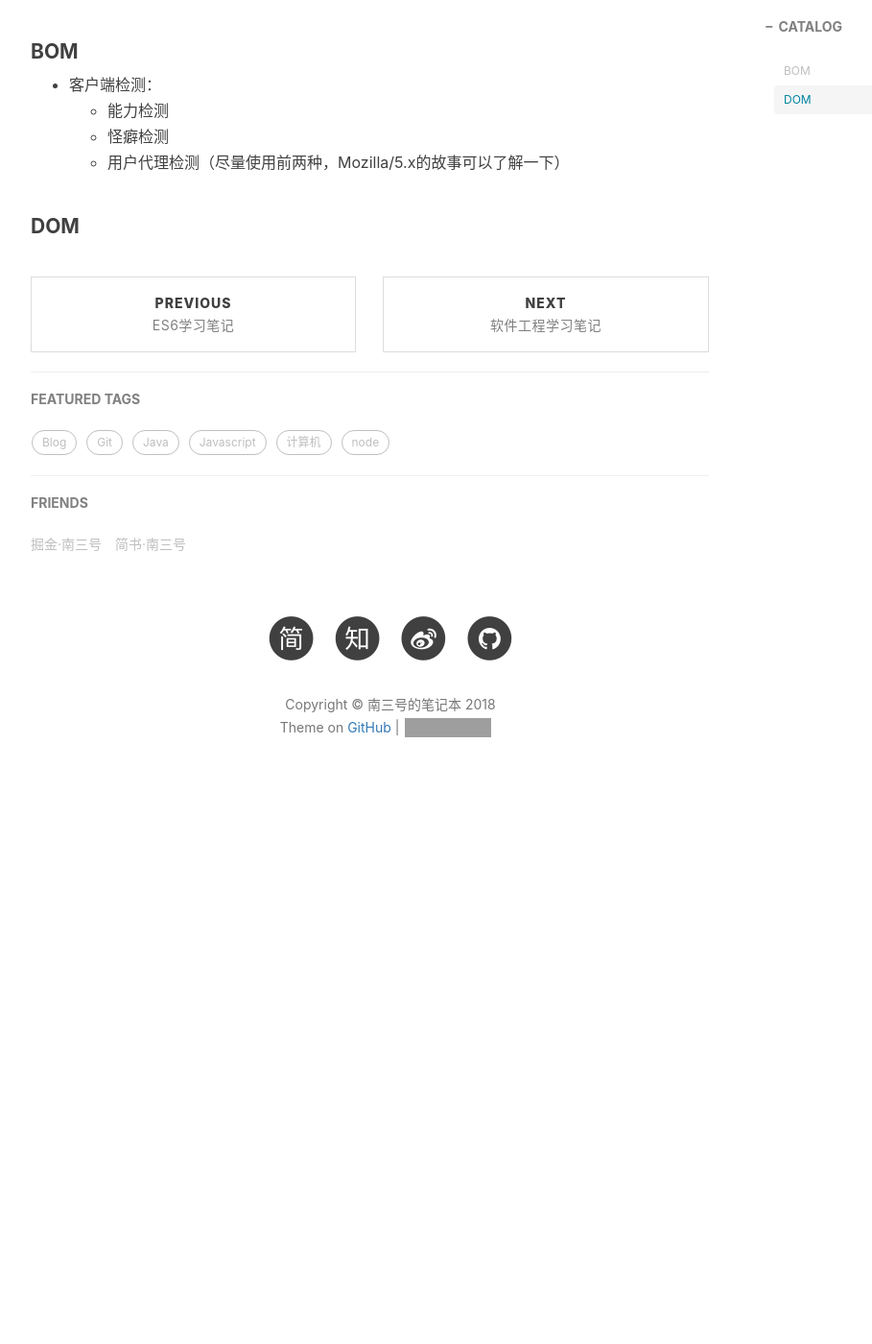
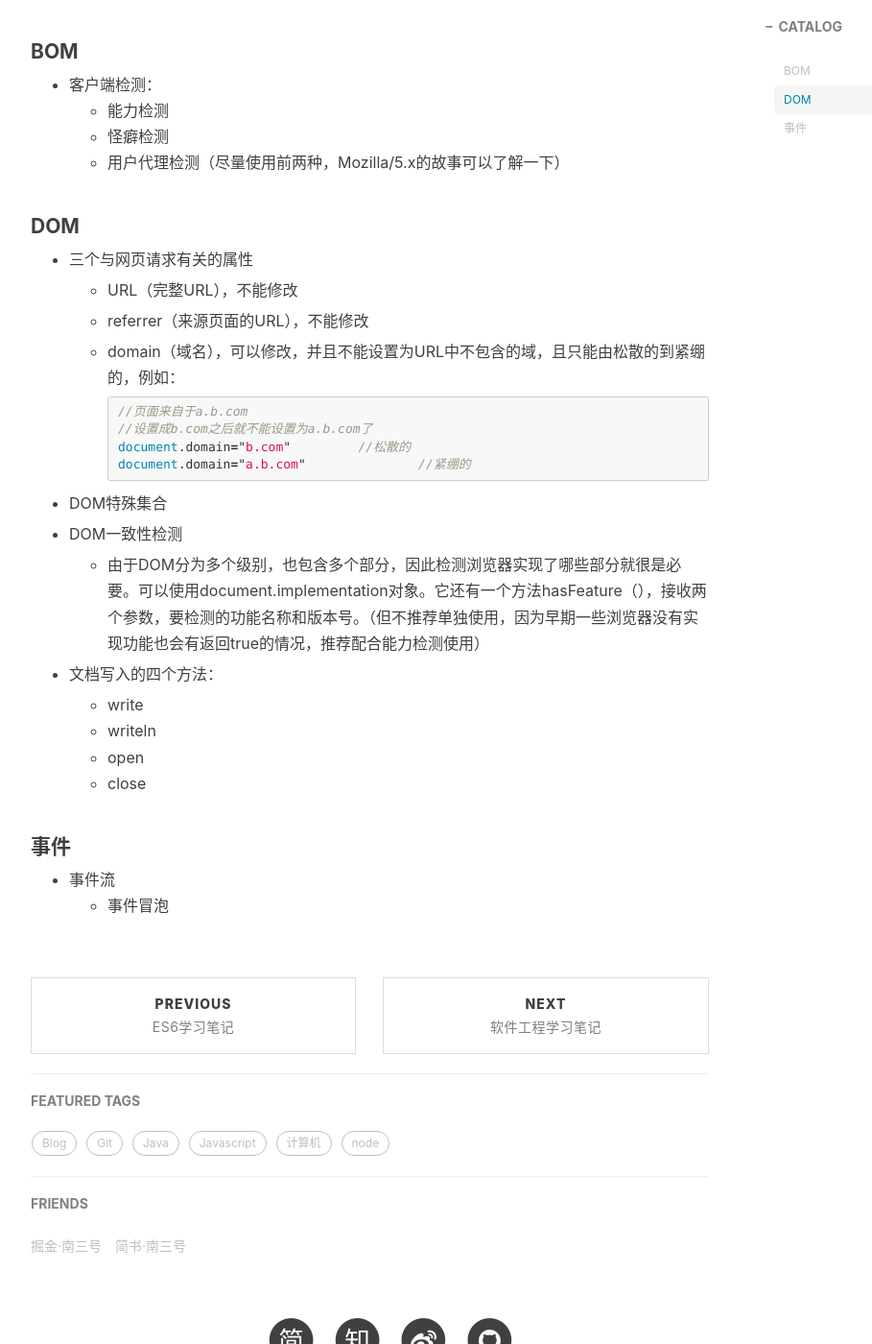
Before and after one commit to nansanhao/nansanhao.github.io, a Jekyll site: the page built from _posts/2018-04-15-Javascript高程学习.md, in a window 1280 px wide and 1400 px high, scrolled down 2446 px. Shown: the whole window at 96% size, without its empty margins (233-1142 px from the left). Built offline with Jekyll 4.4.1, drawn with Linux system fonts in a browser that asks for light colours; nearby versions of some CDN libraries; comment, search, counter and statistics services are not loaded; before the commit the page ends 3308 px from its top, so only the background shows below that; grey boxes are pictures that could not be loaded.

Commit message:
继续学习

````diff
--- a/_posts/2018-04-15-Javascript高程学习.md
+++ b/_posts/2018-04-15-Javascript高程学习.md
@@ -95,3 +95,36 @@ tags:
   - 用户代理检测（尽量使用前两种，Mozilla/5.x的故事可以了解一下）
 
 #### DOM
+
+- 三个与网页请求有关的属性
+
+  - URL（完整URL），不能修改
+
+  - referrer（来源页面的URL），不能修改
+
+  - domain（域名），可以修改，并且不能设置为URL中不包含的域，且只能由松散的到紧绷的，例如：
+
+    ```js
+    //页面来自于a.b.com
+    //设置成b.com之后就不能设置为a.b.com了
+    document.domain="b.com"		//松散的
+    document.domain="a.b.com"		//紧绷的
+    ```
+
+- DOM特殊集合
+
+- DOM一致性检测
+
+  - 由于DOM分为多个级别，也包含多个部分，因此检测浏览器实现了哪些部分就很是必要。可以使用document.implementation对象。它还有一个方法hasFeature（），接收两个参数，要检测的功能名称和版本号。（但不推荐单独使用，因为早期一些浏览器没有实现功能也会有返回true的情况，推荐配合能力检测使用）
+
+- 文档写入的四个方法：
+
+  - write
+  - writeln
+  - open
+  - close
+
+#### 事件
+
+- 事件流
+  - 事件冒泡
````
